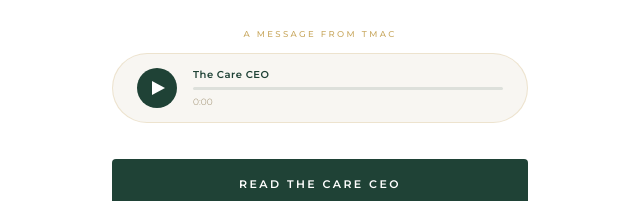
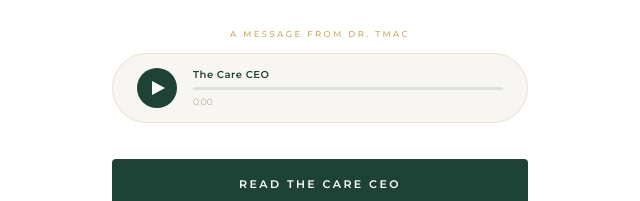
Before and after one commit to tkdbrad03/tmacinspired-site, a website: page care-ceo-message.html in a window 1280 px wide. Shown: the part 574-775 px from the top of the page, 320-960 px from the left. Drawn offline with nearby package versions, Linux system fonts and the light colour scheme; a script that the page names is missing.

Commit message:
Update care-ceo-message.html

```diff
--- a/care-ceo-message.html
+++ b/care-ceo-message.html
@@ -376,7 +376,7 @@
   </p>
 </div>
 <div class="audio-wrap">
-  <div class="audio-label">A message from TMac</div>
+  <div class="audio-label">A message from Dr. TMac</div>
   <div class="audio-player" onclick="toggleAudio()">
     <button class="play-btn" id="playBtn">
       <div class="play-icon" id="playIcon"></div>
```
